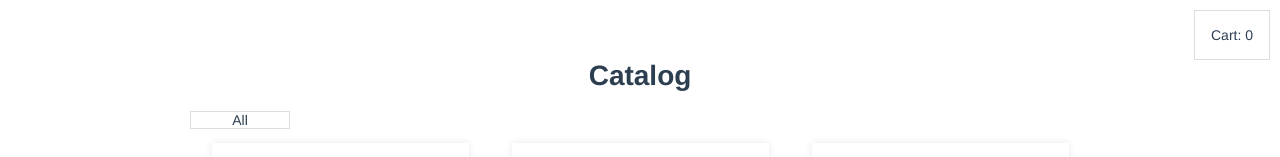
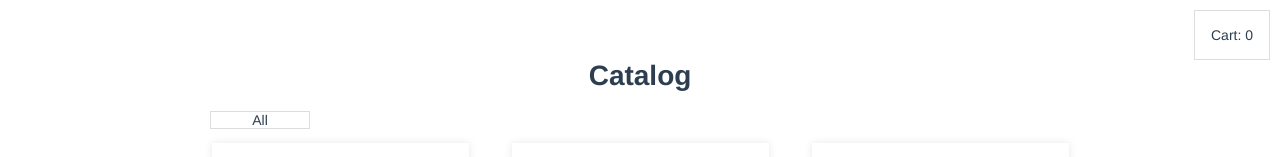
Before and after one commit to irinaantonenko/online_shop, a Vue app: page / in a window 1280 px wide. Shown: the top 157 px of the page. Built offline with nearby package versions, Linux system fonts and the light colour scheme; data requests are answered from the project's data file.

Commit message:
changed styles

```diff
--- a/src/components/CatalogSelect.vue
+++ b/src/components/CatalogSelect.vue
@@ -65,6 +65,10 @@
         position: relative;
         width: 100px;
         cursor: pointer;
+        margin-left: 20px;
+        @media (max-width: 348px) {
+            margin: 0 auto;
+        }
         &__title {
             border: solid 1px $color-border;
         }
```
